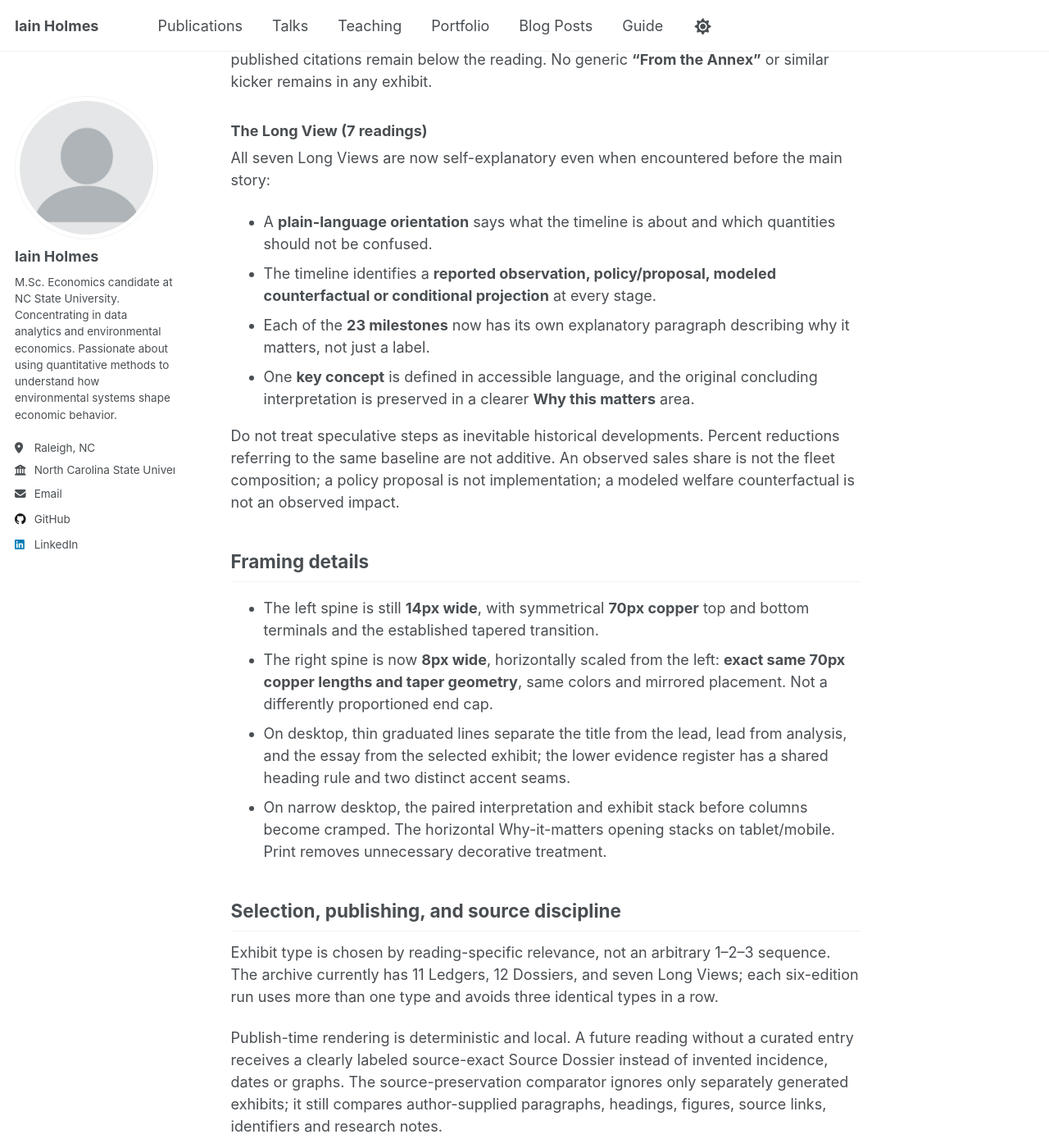
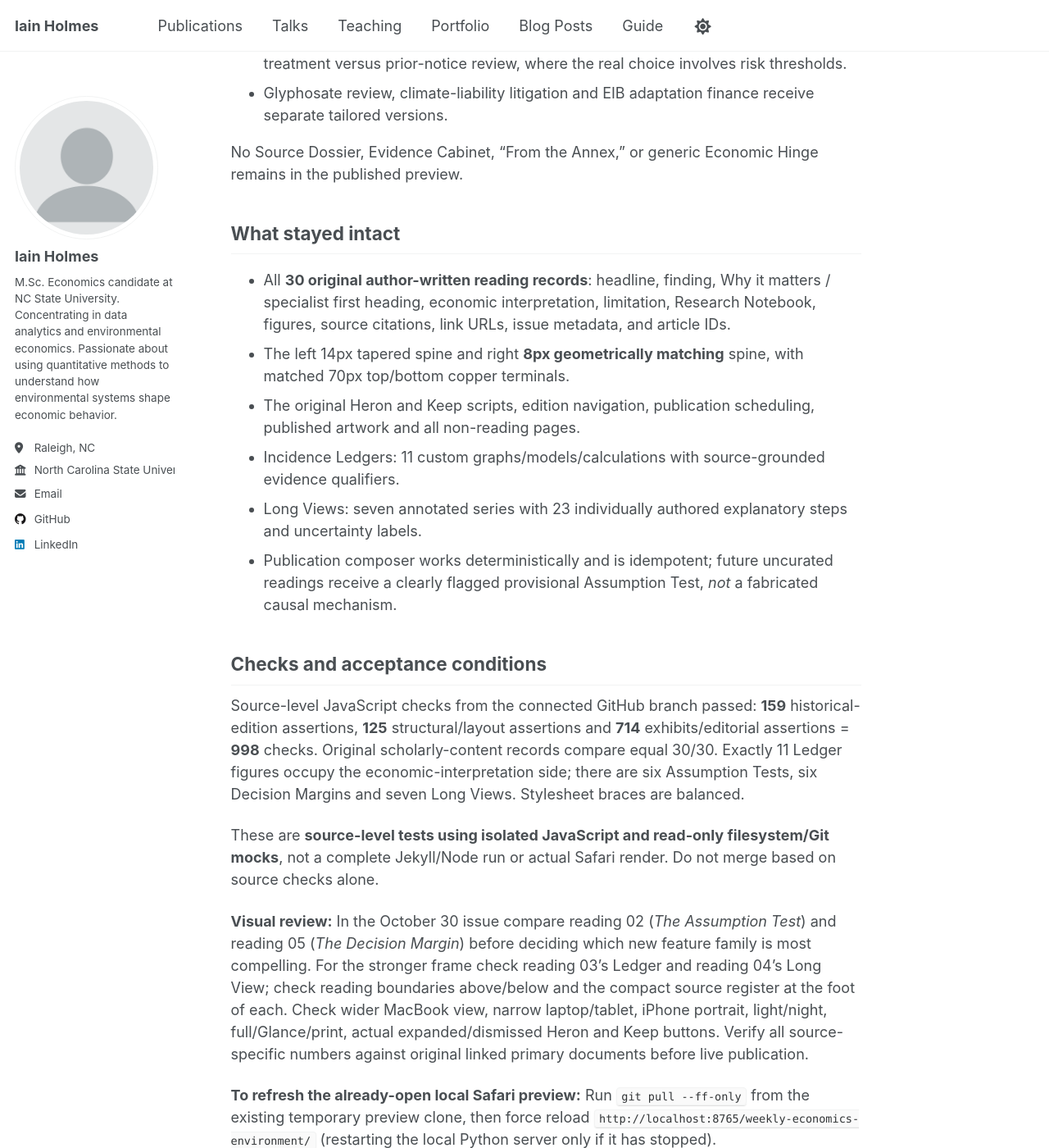
Before and after one commit to iainholmes/iainholmes.github.io, a Jekyll site: the page built from docs/ll-reading-exhibits-editorial-rotation-20261102.md, in a window 1280 px wide and 1400 px high, scrolled down 2103 px. Shown: the whole window at 82% size. Built offline with Jekyll 4.4.1, drawn with Linux system fonts in a browser that asks for light colours; nearby versions of some CDN libraries; our own code applies the rules of GitHub Pages for plain Markdown files; library files that are not in the unit come from our copies; a script that is not in the unit is left out; some of the changed text lies outside the part shown.

Commit message:
Document two alternative exhibits, stronger folio borders, original Why It Matters and compact sources

```diff
--- a/docs/ll-reading-exhibits-editorial-rotation-20261102.md
+++ b/docs/ll-reading-exhibits-editorial-rotation-20261102.md
@@ -1,70 +1,56 @@
-# Loblolly & Logit — Guided Reading Spreads (draft PR #49)
+# Loblolly & Logit — Reading Composition V (review draft PR #49)
 
-**Status: review branch only. No merge or deployment.** This update responds to the user's direct inspection and preserves the current admired typography, palette, page width, and overall publication architecture.
+**Status:** Draft branch only; not merged or deployed. This revision follows the user's November 2 evening visual inspection. The accepted forest, river-blue, copper, paper, typography and outer two-track page structure remain intact.
 
-## The reading sequence
+## Corrections made in response to the screenshots
 
-1. **Original chapter title and evidence status** → a thin graduated horizontal rule with restrained copper/forest registration details.
-2. **Original finding / lead** → a separate delicate rule, connecting the headline to the research rather than boxing it into a card.
-3. **First research section** → if its authored heading is literally *Why it matters* (26 readings), the heading becomes a wide left title with its untouched explanatory paragraph to the right. The four other openings retain their specialized headings and existing sequential treatment.
-4. **Paired analytical spread** → original *Economic interpretation* and one appropriate reading exhibit. A subtly ruled seam gives the two sections separate editorial identities without another heavy panel. The Source Dossier, when selected, appears on the opposite side.
-5. **Original article figure(s)** → nine source-author visual/media sections retain their published markup after the spread.
-6. **Aligned evidence register** → *What the evidence does—and does not—say* and the *Research Notebook* begin on the same horizontal line, with complementary forest/copper/river borders. The existing Heron wrapper is nonsticky inside this specific pair.
-7. **Original source links**, unchanged.
+- Restored the authored **Why it matters** section to its original, vertically flowing heading and paragraph layout in all 26 applicable readings. No sideways title and giant empty first column.
+- The actual post-reading **Read the Source** register is now compact and horizontal: a left-hand label and a narrow-spaced stack of source links, with all original URLs and accessible link text preserved.
+- Every chapter has a stronger, deliberate **6px forest/copper top transition** with supporting registration mark and more coherent top spacing. This clarifies transitions between successive readings without inserting an extra content column.
+- Each analytical pairing uses a **3px outer frame / 6px top / 4px bottom / 5px internal colored partition**, not a floating 1px hairline. The paired layouts collapse to strongly separated horizontal sections on narrower screens.
+- The **Incidence Ledger** now has its source-grounded chart in the **left Economic interpretation panel**. The ledger's explanation and incidence rows stay on the **right** with approved forest/river/copper rows. The economic graphic no longer doubles the height of the right side while leaving most of the left empty.
+- **The Long View** now uses a more spacious, coherent *horizontal chronological rail* at desktop width below the economic interpretation, shifting to two columns and then one on smaller screens. All seven original primers, 23 step explanations and status qualifiers remain.
+- The rejected **Source Dossier** has been fully replaced in rendered articles by two substantive alternatives. This is a user-facing **preview of options**, not final editorial acceptance.
 
-These changes affect presentation rather than rewriting the 30 published author-supplied readings.
+## The two replacement concepts (12 readings)
 
-## Three recurring, article-specific exhibits
+### The Assumption Test · six research-focused readings
 
-### The Incidence Ledger (11 readings)
+An analytical exhibit with an opening orientation, the key **identifying or modeling assumption**, a plausible **challenge to that assumption**, and a concrete **empirical check that could help adjudicate the claim**. It does not treat unresolved threats as proven bias or claim that the original authors omitted their robustness checks.
 
-Every Ledger now opens with an **authored beginner-friendly explanation of the economic question**, followed by its **source-grounded numerical figure, accounting identity, or explicitly non-numerical model**, a **How to read this** interpretation, the **incidence entries**, and one **defined key concept**.
+Examples:
+- **Clean Equipment and Rooftop Solar Work Together** (October 30 reading 02): Are estimated household technology complementarities stable under alternative preferences, access constraints and grid assumptions?
+- **Rarely Exposed Groups Can Vanish in Population Averages** (October 16): Would dilution and statistical power permit the dataset to detect a meaningful effect?
+- **Disaster Losses Persist When Displacement Breaks Local Ties** (October 9): Do households on either side of the narrow landslide path supply a credible comparison?
+- Green spending, corporate debt-tax bias, and monitored climate vital signs each receive their own source-specific tests.
 
-The ledger is tight: numerical figure in a subtle colored surface; compressed lines carry both the impact and evidence status; forest, river-blue and copper highlight separate parties/channels without changing the approved journal palette. Every graphic explicitly identifies whether it is an estimate, forecast, model mechanism or agency-projected quantity.
+### The Decision Margin · six policy/institutional readings
 
-Verified against the published original journal copy (not yet individually against all primary-source documents):
+An editorial comparison of **two real decision or implementation margins**, framed as possible paths or considerations rather than a simplistic vote. The exhibit explains both implications, gives a question or measurement that would help evaluate the approaches, and clearly labels non-final or conditional status.
 
-- Coal employment decline: 0.94 and 1.15 **percentage points** in different sources, not additive.
-- EPA methane rule: about **$2.5bn annual compliance savings plus $0.2–$0.3bn energy-market surplus = $2.7–$2.8bn projected subtotal** versus the 2024-rule baseline. Extra climate/health damages are **not** completely included. This is **not total social welfare**.
-- EIA winter fuels: conditional +21% heating oil, +4% electricity, −9% natural gas and −3% propane expenditure forecasts.
-- Pollution-rule price decomposition: estimated marginal-cost 17.7 and markup 5.2 log points ≈ 23 log points, distinct from the estimated 5.6% markup increase.
-- Rider credit: 45–90% and 4–8% borrowing-rate ranges are *different markets*, not a causal comparison.
-- Six remaining Ledgers show labeled economic transmission models without invented data points.
+Examples:
+- **A New Emissions Model Changes the Baseline** (October 30 reading 05): standard national defaults versus investment in better local inputs, noted explicitly as *complementary* rather than mutually exclusive.
+- **Carbon-Border Policy Enters a New Institutional Test**: detailed product emissions accounting versus administratively simpler benchmarks; no claim of WTO merits decision.
+- **FERC Proposes Trading Case-Specific Review for Categorical Rules**: categorical treatment versus prior-notice review, where the real choice involves risk thresholds.
+- Glyphosate review, climate-liability litigation and EIB adaptation finance receive separate tailored versions.
 
-### The Source Dossier (12 readings)
+No Source Dossier, Evidence Cabinet, “From the Annex,” or generic Economic Hinge remains in the published preview.
 
-The former Evidence Cabinet keeps its clearer name. It displays a verbatim excerpt **from L&L's own published finding**, with **What supports it** and **Where the claim stops** annotations. It does not masquerade as a facsimile of a primary-source document, and published citations remain below the reading. No generic **“From the Annex”** or similar kicker remains in any exhibit.
+## What stayed intact
 
-### The Long View (7 readings)
+- All **30 original author-written reading records**: headline, finding, Why it matters / specialist first heading, economic interpretation, limitation, Research Notebook, figures, source citations, link URLs, issue metadata, and article IDs.
+- The left 14px tapered spine and right **8px geometrically matching** spine, with matched 70px top/bottom copper terminals.
+- The original Heron and Keep scripts, edition navigation, publication scheduling, published artwork and all non-reading pages.
+- Incidence Ledgers: 11 custom graphs/models/calculations with source-grounded evidence qualifiers.
+- Long Views: seven annotated series with 23 individually authored explanatory steps and uncertainty labels.
+- Publication composer works deterministically and is idempotent; future uncurated readings receive a clearly flagged provisional Assumption Test, *not* a fabricated causal mechanism.
 
-All seven Long Views are now self-explanatory even when encountered before the main story:
+## Checks and acceptance conditions
 
-- A **plain-language orientation** says what the timeline is about and which quantities should not be confused.
-- The timeline identifies a **reported observation, policy/proposal, modeled counterfactual or conditional projection** at every stage.
-- Each of the **23 milestones** now has its own explanatory paragraph describing why it matters, not just a label.
-- One **key concept** is defined in accessible language, and the original concluding interpretation is preserved in a clearer **Why this matters** area.
+Source-level JavaScript checks from the connected GitHub branch passed: **159** historical-edition assertions, **125** structural/layout assertions and **714** exhibits/editorial assertions = **998** checks. Original scholarly-content records compare equal 30/30. Exactly 11 Ledger figures occupy the economic-interpretation side; there are six Assumption Tests, six Decision Margins and seven Long Views. Stylesheet braces are balanced.
 
-Do not treat speculative steps as inevitable historical developments. Percent reductions referring to the same baseline are not additive. An observed sales share is not the fleet composition; a policy proposal is not implementation; a modeled welfare counterfactual is not an observed impact.
+These are **source-level tests using isolated JavaScript and read-only filesystem/Git mocks**, not a complete Jekyll/Node run or actual Safari render. Do not merge based on source checks alone.
 
-## Framing details
+**Visual review:** In the October 30 issue compare reading 02 (*The Assumption Test*) and reading 05 (*The Decision Margin*) before deciding which new feature family is most compelling. For the stronger frame check reading 03's Ledger and reading 04's Long View; check reading boundaries above/below and the compact source register at the foot of each. Check wider MacBook view, narrow laptop/tablet, iPhone portrait, light/night, full/Glance/print, actual expanded/dismissed Heron and Keep buttons. Verify all source-specific numbers against original linked primary documents before live publication.
 
-- The left spine is still **14px wide**, with symmetrical **70px copper** top and bottom terminals and the established tapered transition.
-- The right spine is now **8px wide**, horizontally scaled from the left: **exact same 70px copper lengths and taper geometry**, same colors and mirrored placement. Not a differently proportioned end cap.
-- On desktop, thin graduated lines separate the title from the lead, lead from analysis, and the essay from the selected exhibit; the lower evidence register has a shared heading rule and two distinct accent seams.
-- On narrow desktop, the paired interpretation and exhibit stack before columns become cramped. The horizontal Why-it-matters opening stacks on tablet/mobile. Print removes unnecessary decorative treatment.
-
-## Selection, publishing, and source discipline
-
-Exhibit type is chosen by reading-specific relevance, not an arbitrary 1–2–3 sequence. The archive currently has 11 Ledgers, 12 Dossiers, and seven Long Views; each six-edition run uses more than one type and avoids three identical types in a row.
-
-Publish-time rendering is deterministic and local. A future reading without a curated entry receives a clearly labeled source-exact Source Dossier instead of invented incidence, dates or graphs. The source-preservation comparator ignores only separately generated exhibits; it still compares author-supplied paragraphs, headings, figures, source links, identifiers and research notes.
-
-## Verification and release gate
-
-**Passed:** 159 historical-edition, 118 page-layout, and 715 guided-exhibit source-level assertions: **992 total**. All 30 original article records compare equal; 30 reading stages finish; 26 Why-it-matters openings are horizontal; 18 new exhibit primers and economic concept definitions exist; all 23 Long View milestones have separate explanations; 11 Ledgers retain unique source-specific graphics. Recomposition is idempotent, and stylesheet braces are balanced.
-
-These checks were run with repository source retrieved through GitHub and isolated JavaScript using read-only filesystem/Git mocks. They do **not** demonstrate a full Node/Jekyll test run, Safari rendering, actual interaction testing or independent numerical-source verification.
-
-**Before merge:** Inspect representative exhibits and first-reader comprehension, right-hand tapered ends at both page extremes, larger laptop and phone widths, light/night/Glance/print, Keep controls, expanded/dismissed Heron, source figures and original links. Final numbers should be checked against linked primary sources. Seek explicit visual approval.
-
-**Local preview:** Existing locally cloned draft branch can be refreshed using `git pull --ff-only` in the cloned site directory, then reloading the localhost browser page; a fresh running preview server will serve updated files automatically.
+**To refresh the already-open local Safari preview:** Run `git pull --ff-only` from the existing temporary preview clone, then force reload `http://localhost:8765/weekly-economics-environment/` (restarting the local Python server only if it has stopped).
```
